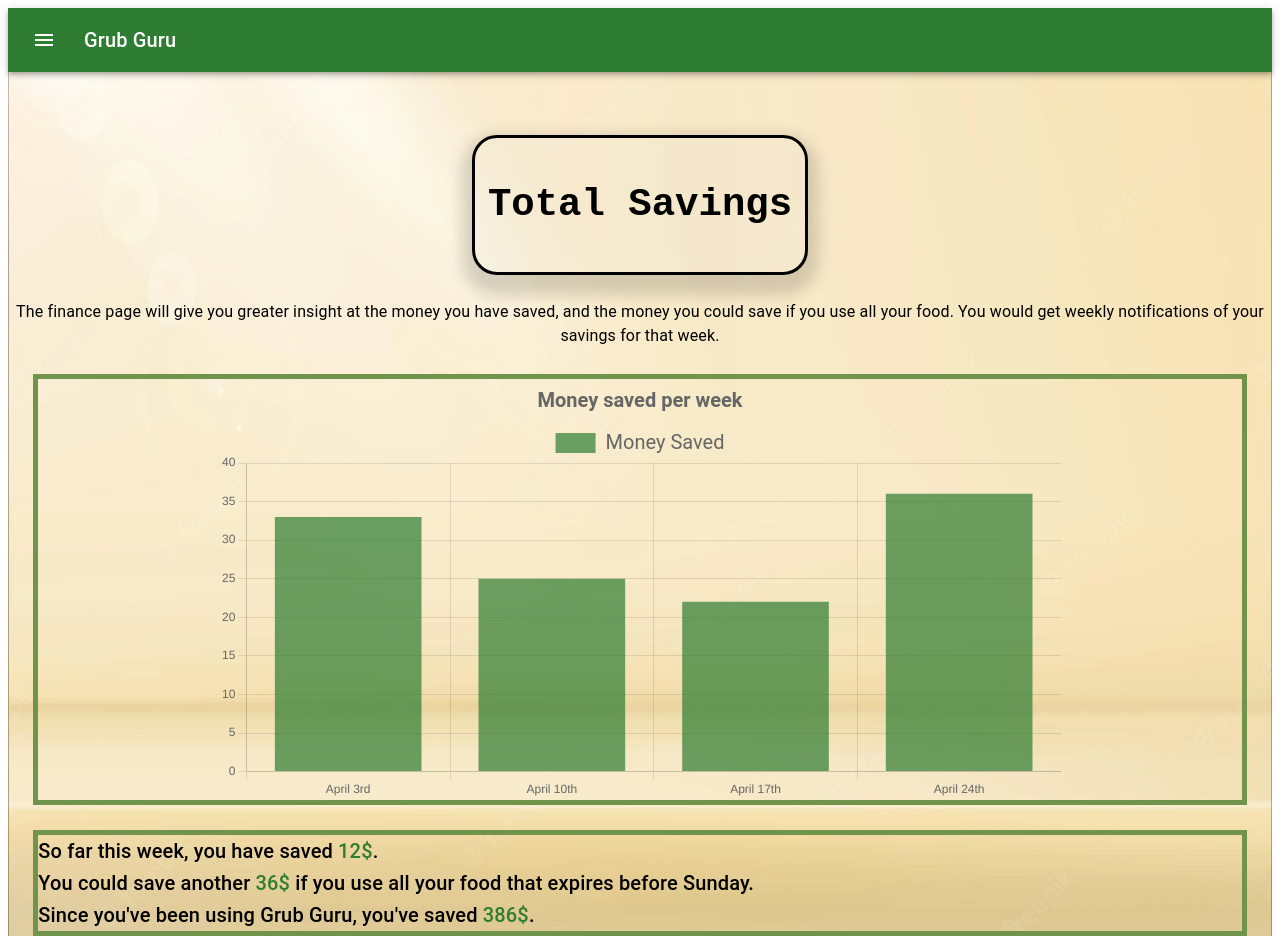
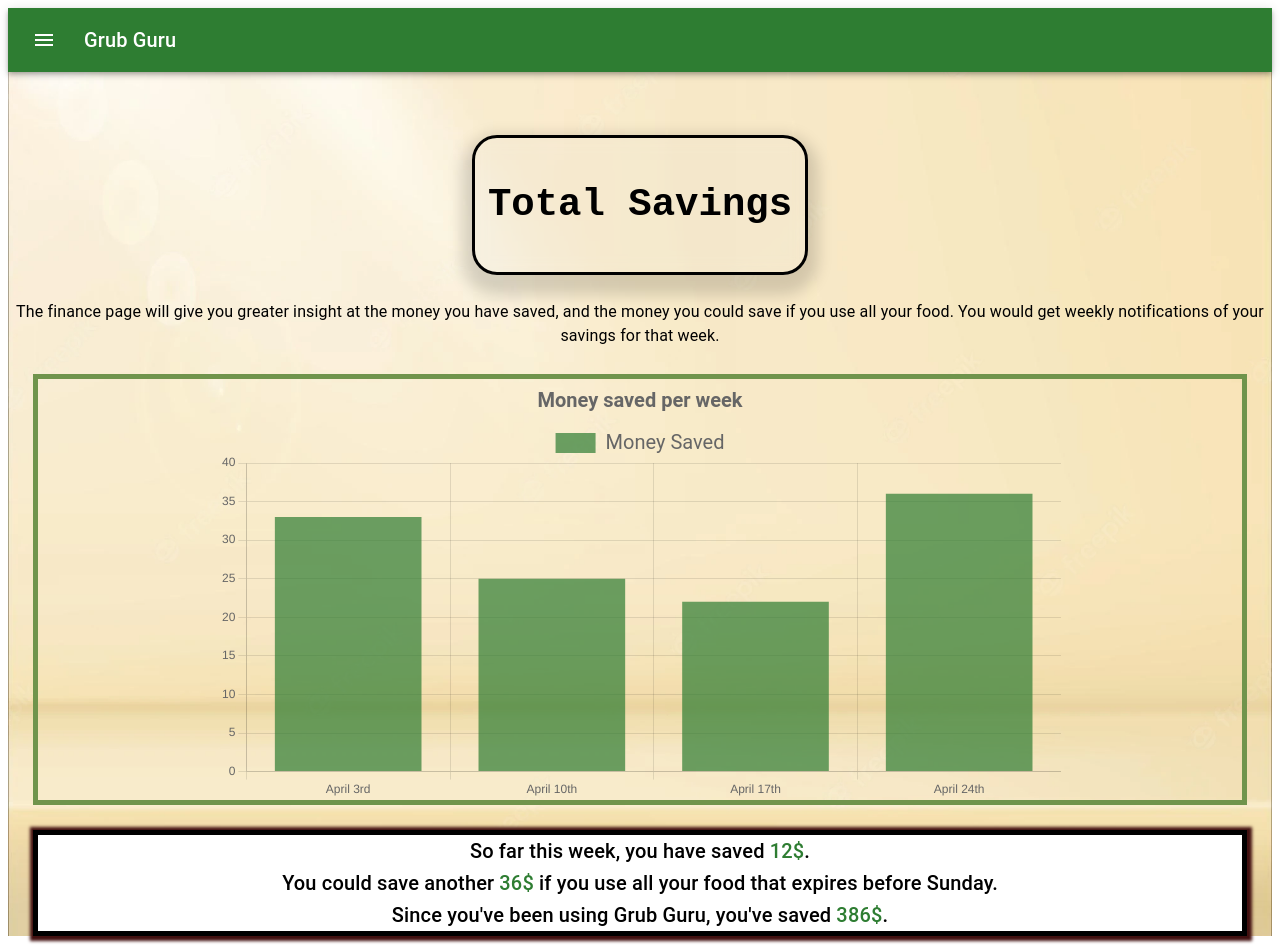
Before and after one commit to justpino7/SOEN357-Project, a React (Create React App) app in the folder 357project/: page /finance in a window 1280 px wide. Shown: the top 952 px of the page. Built offline with nearby package versions, Linux system fonts and the light colour scheme.

Commit message:
small style changes to textbox in overview

```diff
--- a/357project/src/components/HomePage/HomePage.css
+++ b/357project/src/components/HomePage/HomePage.css
@@ -164,3 +164,18 @@
     padding: 2%;
   }
 }
+
+.TextBox{
+  text-align: center;
+  height: fit-content;
+  margin-top: 0%;
+  background-color: #FFFFFF;
+  border-style: solid;
+    border-color: black;
+    -moz-box-shadow:    1px 1px 3px 4px rgb(16, 22, 66);
+    -webkit-box-shadow: 1px 1px 3px 4px rgb(66, 16, 16);
+    box-shadow:         1px 1px 3px 4px rgb(66, 16, 16);
+  font-family: "Roboto","Helvetica","Arial",sans-serif;
+  font-size: 1rem;
+  line-height: 1.5;
+}
--- a/357project/src/components/HomePage/HomePage.js
+++ b/357project/src/components/HomePage/HomePage.js
@@ -54,7 +54,9 @@
                     <button className='FormButton'>
                         Add Food
                     </button>
-                    <Typography>The overview page will let you see your closest-expiring foods at a glance, and let you add new food and mark existing food as used. There is also a weekly calendar of your soon-expiring food for easier viewing. You would get notifications for food expiring the next days so that you may plan your meals accordingly.</Typography>
+                    <div className="TextBox">
+                        The overview page will let you see your closest-expiring foods at a glance, and let you add new food and mark existing food as used. There is also a weekly calendar of your soon-expiring food for easier viewing. You would get notifications for food expiring the next days so that you may plan your meals accordingly.
+                    </div>
 
                 </div>
             </div>
```
